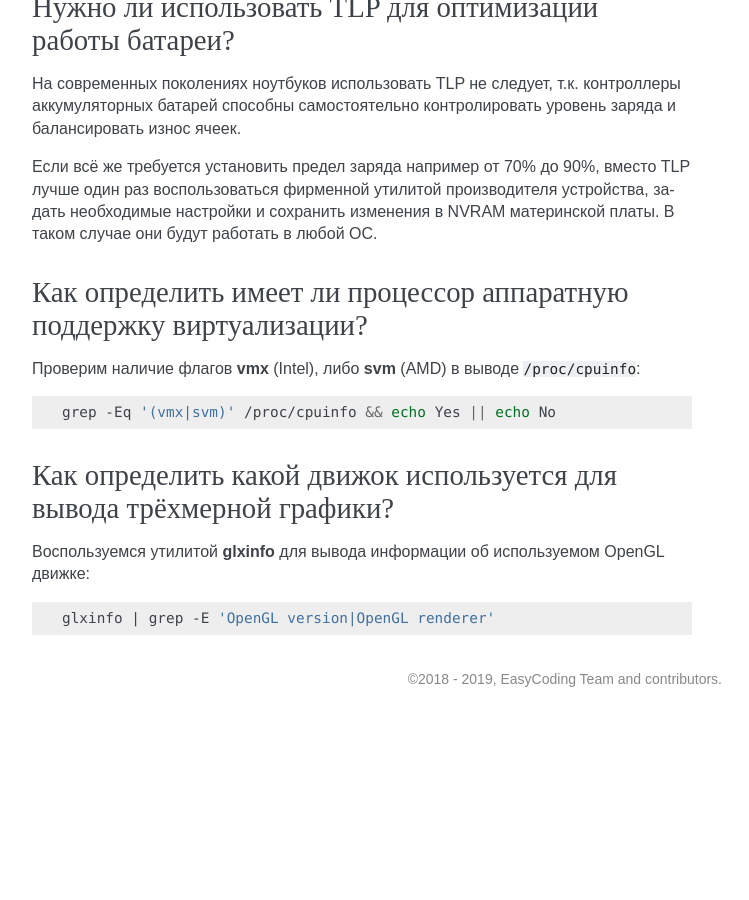
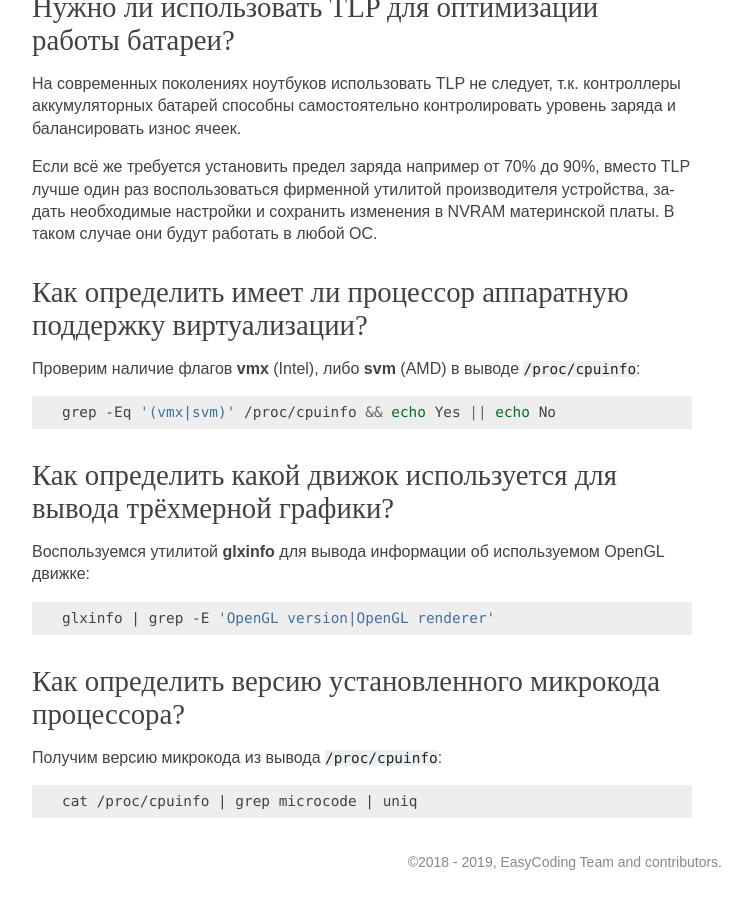
Before and after one commit to RussianFedora/FAQ, a Sphinx documentation site: the page built from source/hardware.rst, in a window 1280 px wide and 900 px high, scrolled down 9204 px. Shown: the whole window, without its empty margins (388-1137 px from the left). Built offline with Sphinx 7.4.7, drawn with Linux system fonts in a browser that asks for light colours; before the commit the page ends 9921 px from its top, so only the background shows below that; some of the changed text lies outside the part shown.

Commit message:
Added question about gathering CPU microcode version.

```diff
--- a/source/hardware.rst
+++ b/source/hardware.rst
@@ -519,3 +519,15 @@ ICC профиль можно получить либо на сайте прои
 .. code-block:: bash
 
     glxinfo | grep -E 'OpenGL version|OpenGL renderer'
+
+.. index:: cpu, microcode, intel, amd
+.. _microcode-version:
+
+Как определить версию установленного микрокода процессора?
+=============================================================
+
+Получим версию микрокода из вывода ``/proc/cpuinfo``:
+
+.. code-block:: bash
+
+    cat /proc/cpuinfo | grep microcode | uniq
```
